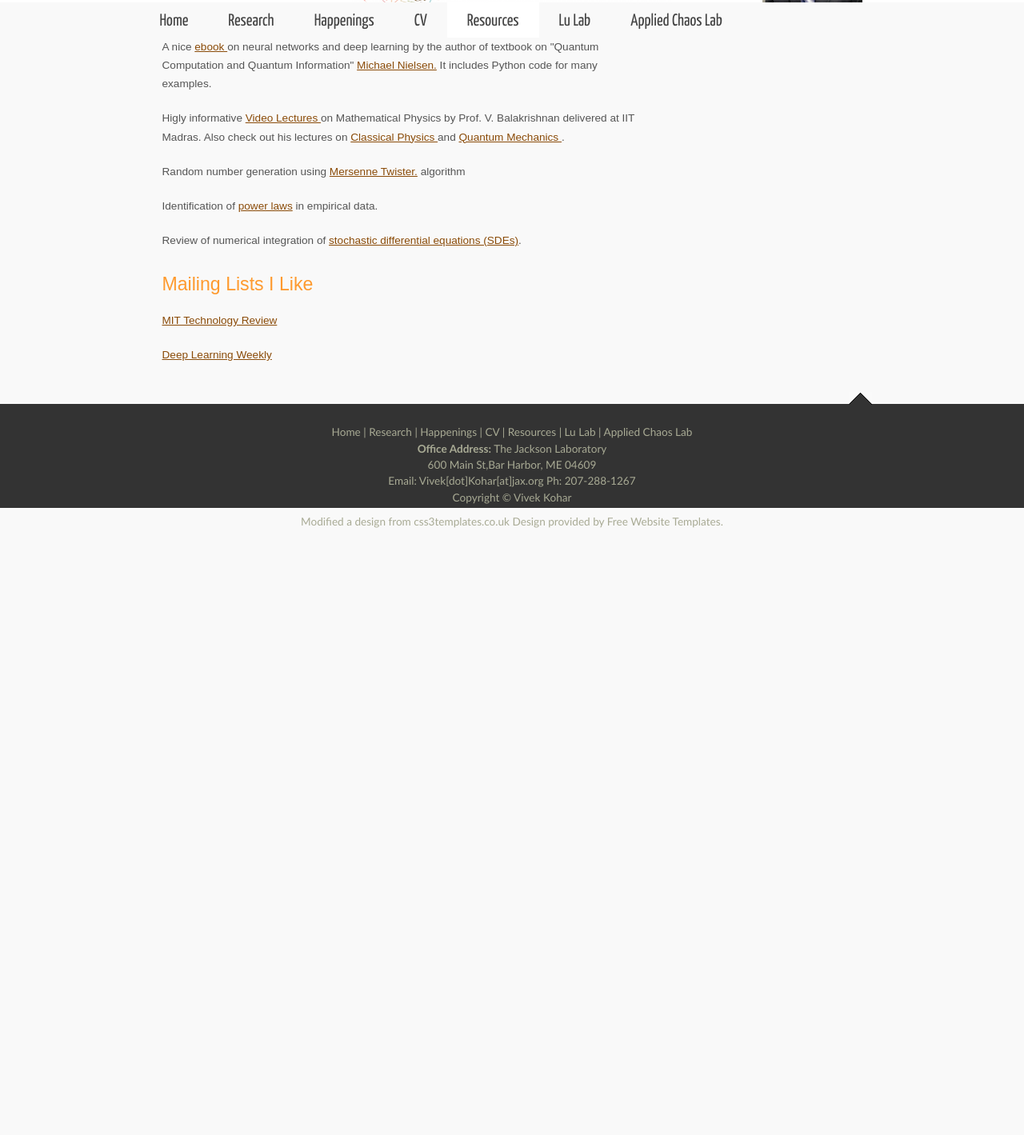
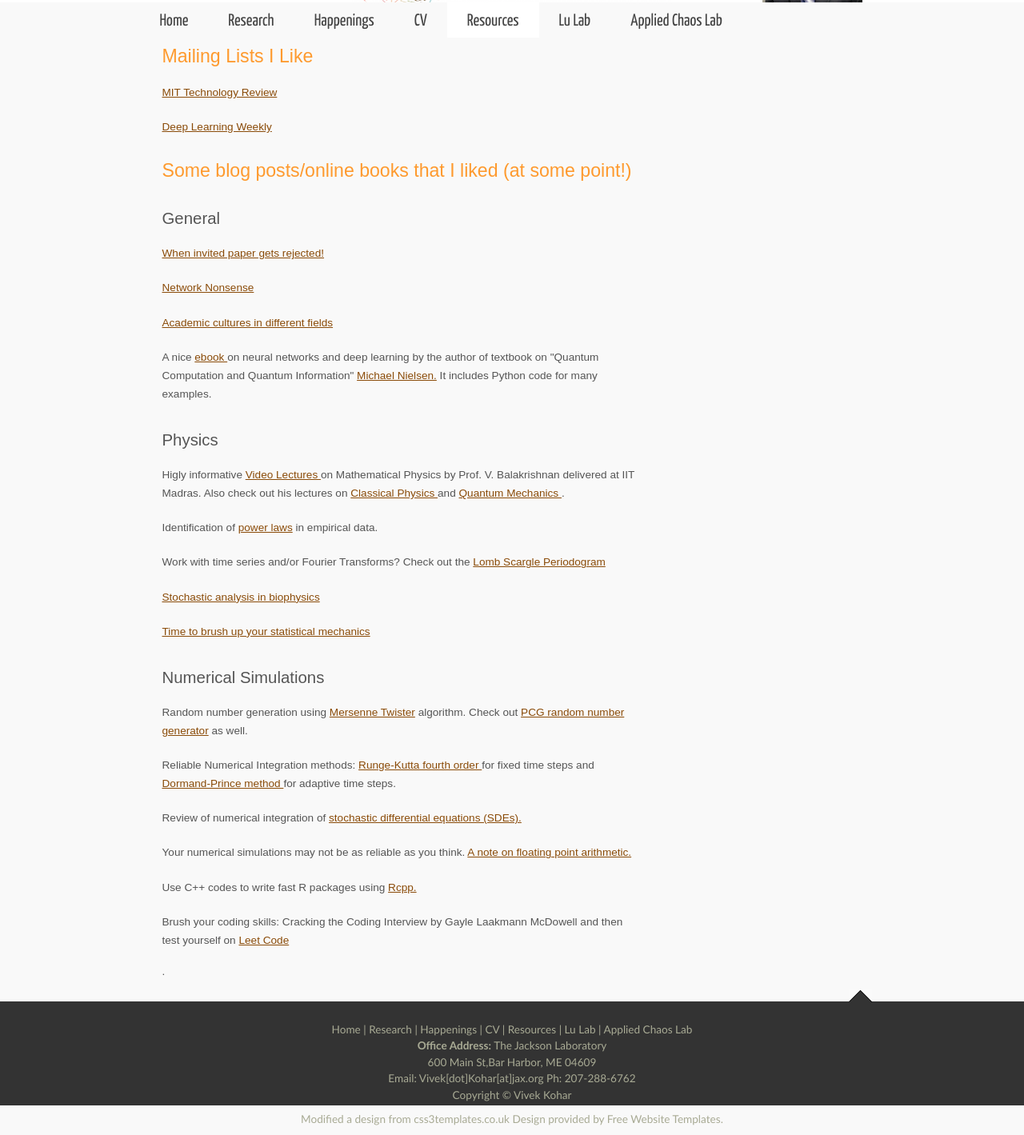
Before and after one commit to vivekkohar/vivekkohar.github.io, a plain HTML site: page resources.html in a window 1280 px wide. Shown: the part 117-1536 px from the top of the page at 80% size. Before the commit the page ends 800 px from the top, so only its background shows below. Drawn offline with Linux system fonts and the light colour scheme.

Commit message:
Resources and Int sync paper added

```diff
--- a/resources.html
+++ b/resources.html
@@ -33,20 +33,64 @@
 
 <div id="site_content">
      <div id="content">
+         <h3> Mailing Lists I Like </h3></br>
+         <p> <a target="_blank" href="         https://www.technologyreview.com/newsletters/">MIT Technology Review</a></p>
+
+                  <p> <a target="_blank" href="http://digest.deeplearningweekly.com/?utm_campaign=Issue&utm_content=profileimage&utm_medium=email&utm_source=Deep+Learning+Weekly">Deep Learning Weekly</a></p>
+
+         <h3> Some blog posts/online books that I liked (at some point!)</h3></br>
+
+         <h2>General </h2>
+
+         <p> <a target="_blank" href=" http://www.dam.brown.edu/people/mumford/blog/2014/Grothendieck.html">When invited paper gets rejected!</a></p>
+
+         <p> <a target="_blank" href="       https://liorpachter.wordpress.com/2014/02/10/the-network-nonsense-of-albert-laszlo-barabasi/">Network Nonsense</a></p>
+
+         <p> <a target="_blank" href="https://liorpachter.wordpress.com/2014/12/30/the-two-cultures-of-mathematics-and-biology/">Academic cultures in different fields</a></p>
+
          <p> A nice <a target="_blank" href="http://neuralnetworksanddeeplearning.com/"> ebook </a> on neural networks
          and deep learning by the author of textbook on
          "Quantum Computation and Quantum Information" <a target="_blank" href="http://neuralnetworksanddeeplearning.com/"> Michael Nielsen.</a> It includes Python code for many examples.</br> </p>
+
+         <h2>Physics </h2>
          <p> Higly informative <a target="_blank" href="https://www.youtube.com/watch?v=b5VUnapu-qs&list=PLiUVvsKxTUr66oLF6Pzirc1EgSstMbRZR"> Video Lectures </a>
          on Mathematical Physics by Prof. V. Balakrishnan delivered at IIT Madras. Also check out his lectures
          on <a target="_blank" href="https://www.youtube.com/watch?v=Q6Gw08pwhws&list=PL0D9B7186DF0969B0"> Classical Physics </a>
          and <a target="_blank" href="https://www.youtube.com/watch?v=TcmGYe39XG0&list=PLBD53FA93C10327B9"> Quantum Mechanics </a>.</br></p>
-         <p> Random number generation using <a target="_blank" href="http://www.math.sci.hiroshima-u.ac.jp/~m-mat/MT/emt.html"> Mersenne Twister.</a> algorithm </br> </p>
+
          <p> Identification of <a target="_blank" href="http://tuvalu.santafe.edu/~aaronc/powerlaws/">power laws</a> in empirical data.
-                  <p> Review of numerical integration of  <a target="_blank" href="http://math.gmu.edu/~tsauer/pre/wires.pdf">stochastic differential equations (SDEs)</a>.
-         <h3> Mailing Lists I Like </h3></br>
-         <p> <a target="_blank" href="         https://www.technologyreview.com/newsletters/">MIT Technology Review</a></p>
 
-         <p> <a target="_blank" href="http://digest.deeplearningweekly.com/?utm_campaign=Issue&utm_content=profileimage&utm_medium=email&utm_source=Deep+Learning+Weekly">Deep Learning Weekly</a></p>
+             <p> Work with time series and/or Fourier Transforms? Check out the <a target="_blank" href="https://arxiv.org/abs/1703.09824">Lomb Scargle Periodogram</a></p>
+
+
+         <p> <a target="_blank" href="http://statisticalbiophysicsblog.org/">Stochastic analysis in biophysics</a></p>
+
+
+
+         <p> <a target="_blank" href="https://web.stanford.edu/~peastman/statmech/index.html">Time to brush up your statistical mechanics</a></p>
+
+
+         <h2>Numerical Simulations </h2>
+
+         <p> Random number generation using <a target="_blank" href="http://www.math.sci.hiroshima-u.ac.jp/~m-mat/MT/emt.html"> Mersenne Twister</a> algorithm. Check out  <a target="_blank" href="http://www.pcg-random.org/"> PCG random number generator</a>  as well. </br> </p>
+
+         <p> Reliable Numerical Integration methods:  <a target="_blank" href=" https://www.geeksforgeeks.org/runge-kutta-4th-order-method-solve-differential-equation/"> Runge-Kutta fourth order </a>for fixed time steps and <a target="_blank" href="https://en.wikipedia.org/wiki/Dormand%E2%80%93Prince_method"> Dormand-Prince method </a> for adaptive time steps.
+
+           <p> Review of numerical integration of  <a target="_blank" href="http://math.gmu.edu/~tsauer/pre/wires.pdf">stochastic differential equations (SDEs).</a></p>
+
+         <p> Your numerical simulations may not be as reliable as you think. <a target="_blank" href="https://docs.oracle.com/cd/E19957-01/806-3568/ncg_goldberg.html"> A note on floating point arithmetic. </a></p>
+
+
+
+         <p> Use C++ codes to write fast R packages using <a target="_blank" href="http://math.gmu.edu/~tsauer/pre/wires.pdf">Rcpp.</a></p>
+
+<p> Brush your coding skills: Cracking the Coding Interview by Gayle Laakmann McDowell and then test yourself on <a target="_blank" href="https://leetcode.com/"> Leet Code</a></p>.
+
+
+
+
+
+
          </div>
 </div>
 
@@ -62,7 +106,7 @@
     <strong>Office Address: </strong>
     The Jackson Laboratory </br>
     600 Main St,Bar Harbor, ME 04609</br>
-    Email:<a  target="_blank" href="mailto:Vivek.Kohar@jax.org" target="_blank"> Vivek[dot]Kohar[at]jax.org </a> Ph: 207-288-1267 </br>
+    Email:<a  target="_blank" href="mailto:Vivek.Kohar@jax.org" target="_blank"> Vivek[dot]Kohar[at]jax.org </a> Ph: 207-288-6762 </br>
 
     Copyright &copy; Vivek Kohar </p>
     <p> Modified a <a href="http://www.css3templates.co.uk">design from css3templates.co.uk</a><!--%@##--> Design provided by <a href="http://www.freewebtemplates.com/">Free Website Templates</a>.<!--##@%--></p>
```
Also changed, not shown: about.html (+16 -17 lines), research.html (+2 -0 lines), 2 other files.
